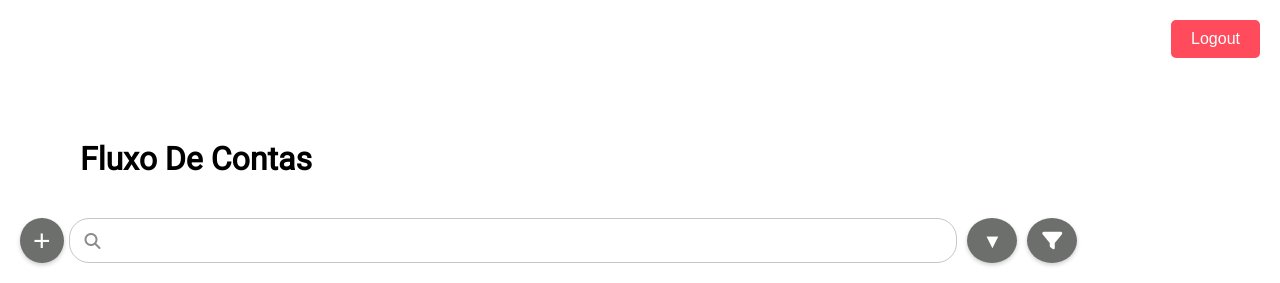
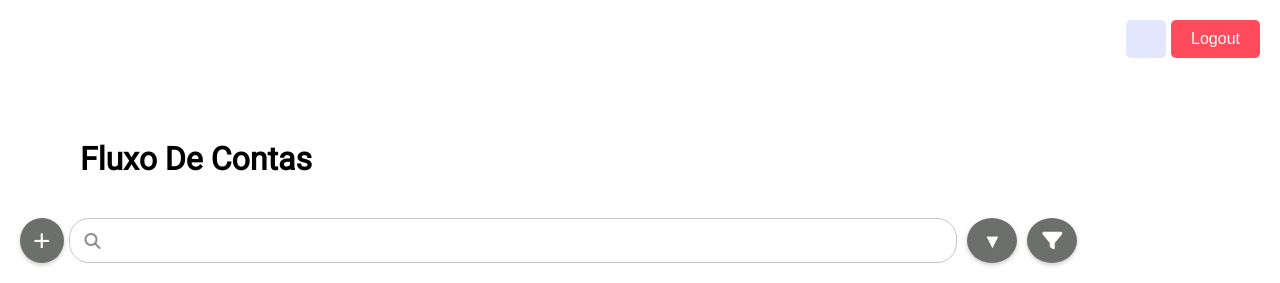
Before and after one commit to Claayton/BillFlux, a Flask app: template billflux/templates/bills.html in a window 1280 px wide. Shown: the top 283 px of the page. Run offline with Flask 3, Linux system fonts and the light colour scheme; the template is opened without the code that fills it: most values are stand-ins (such as "Sample title", 1, 10 or a date in 2020); some libraries are stand-ins or nearby versions.

Commit message:
Feat: Implementing display email from user in the bills page from indentify

```diff
--- a/billflux/static/css/bills.css
+++ b/billflux/static/css/bills.css
@@ -47,12 +47,12 @@
     justify-content: right;
 }
 
-.logout-button {
+.logout-container .logout-button, .current_user_email {
     background-color: #ff4b5c; /* Cor de fundo */
     color: white; /* Cor do texto */
     border: none; /* Remove borda padrão */
     padding: 10px 20px; /* Espaçamento interno */
-    margin: 20px;
+    margin: 20px 20px 20px 5px;
     text-align: center; /* Centraliza o texto */
     text-decoration: none; /* Remove sublinhado */
     display: inline-block; /* Faz o botão se comportar como um bloco inline */
@@ -66,6 +66,20 @@
     background-color: #e60026; /* Cor de fundo ao passar o mouse */
 }
 
+.current_user_email {
+    border: none; /* Remove borda padrão */
+    padding: 10px 20px; /* Espaçamento interno */
+    margin: 20px 0px;
+    text-align: center; /* Centraliza o texto */
+    text-decoration: none; /* Remove sublinhado */
+    display: inline-block; /* Faz o botão se comportar como um bloco inline */
+    border-radius: 5px; /* Bordas arredondadas */
+    transition: background-color 0.3s ease; /* Animação suave */
+    font-size: 16px;
+    color: #000;
+    background-color: rgba(180, 193, 251, 0.385);
+    cursor: default;
+}
 
 .navbar-1 {
     width: 0%;
@@ -381,7 +395,7 @@
 
 .pay-modal-content .pay-boletoForm {
     padding: 0px 20px;
-    display: flex;
+     display: flex;
     flex-direction: column;
     margin-bottom: 10px; /* Espaçamento entre os selects */
     width: 100%; /* Ocupa toda a largura disponível */
--- a/billflux/templates/bills.html
+++ b/billflux/templates/bills.html
@@ -8,6 +8,7 @@
 
 {% block content %}
 <div class="logout-container">
+    <p class="current_user_email">{{ current_user.email }}</p>
     <a href="/logout">
         <button class="logout-button">Logout</button>
     </a>
```
